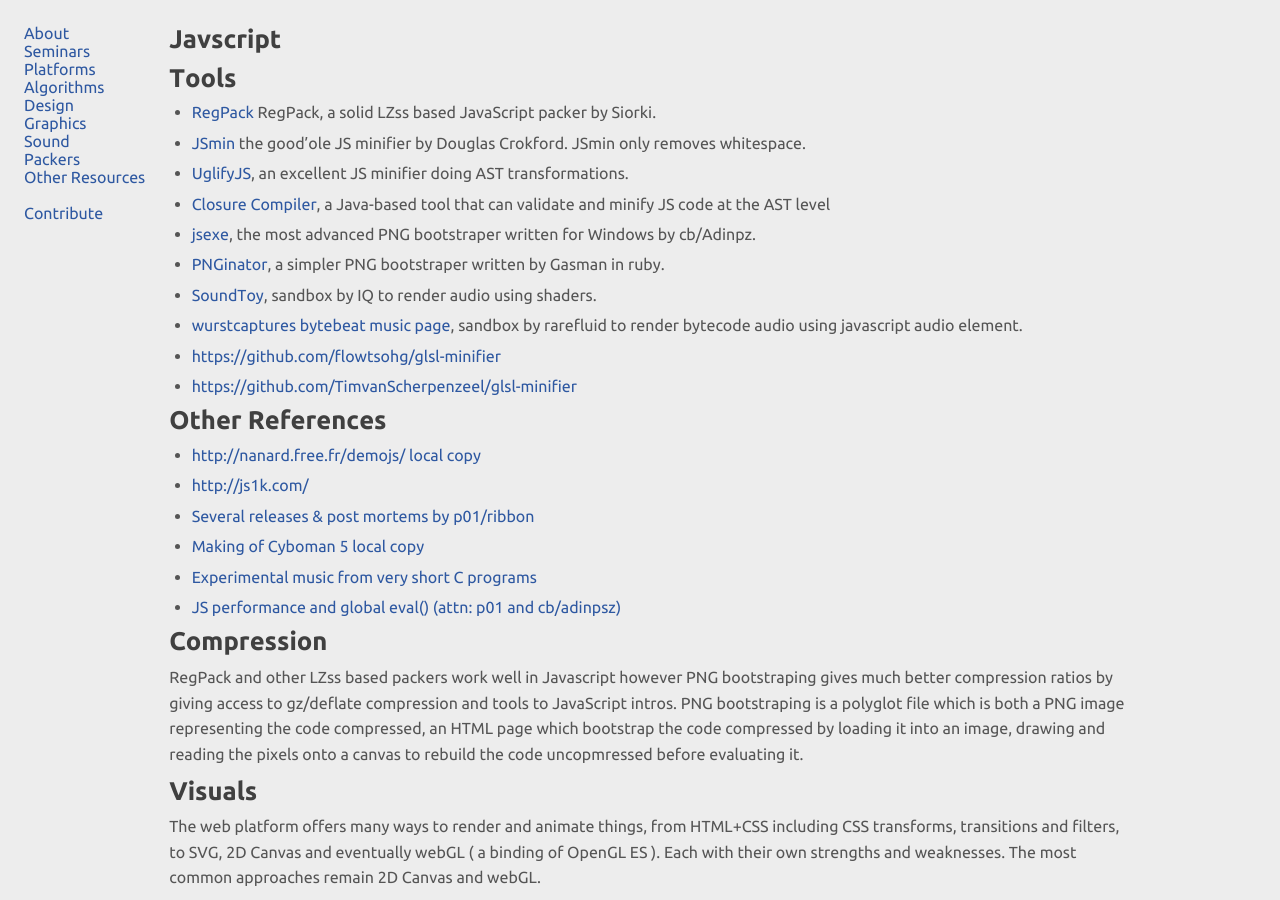
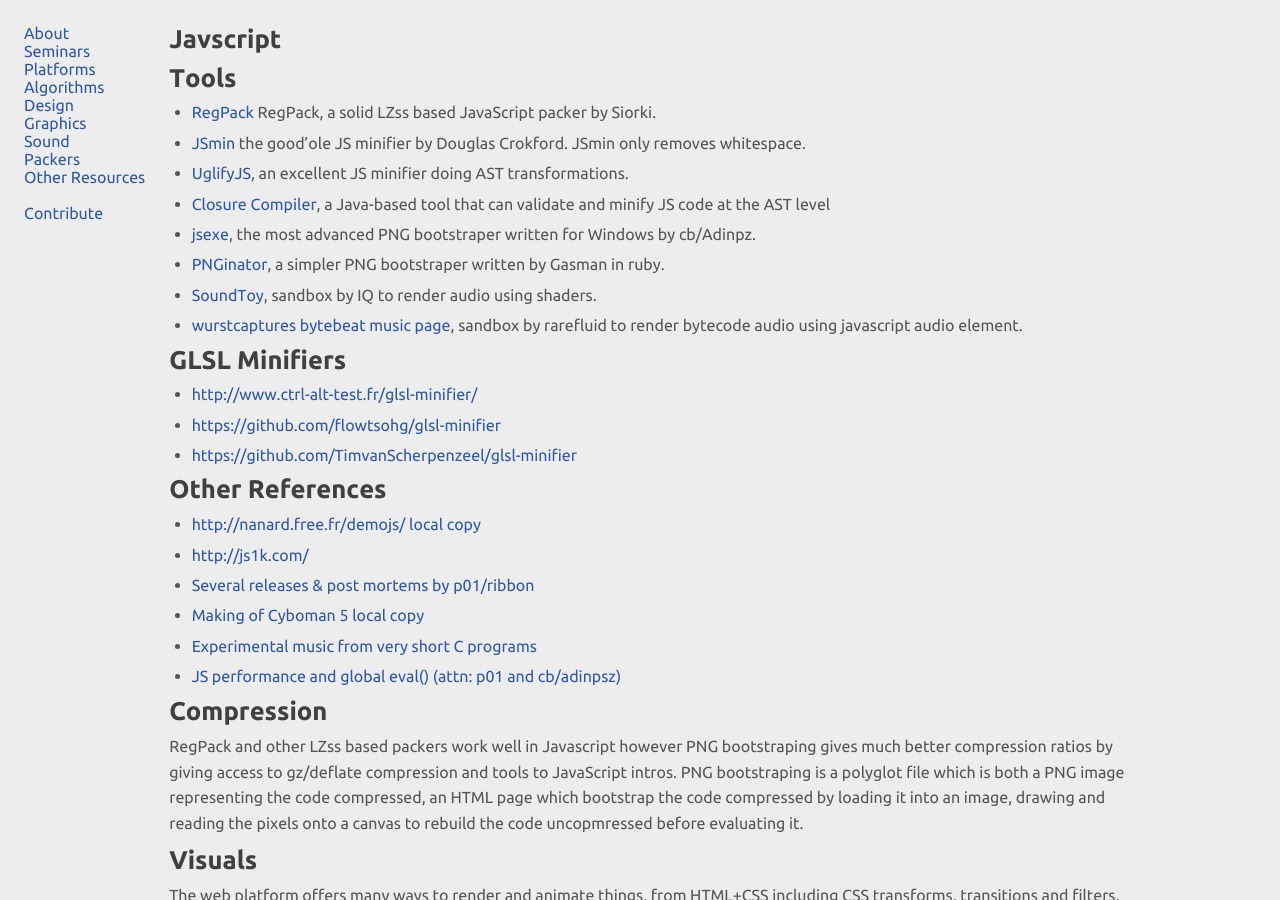
Before and after one commit to in4k/in4k.github.io, a Jekyll site: the page built from wiki/javascript.markdown, in a window 1280 px wide and 900 px high. Built offline with Jekyll 4.4.1, drawn with Linux system fonts in a browser that asks for light colours.

Commit message:
Update javascript.markdown

```diff
--- a/wiki/javascript.markdown
+++ b/wiki/javascript.markdown
@@ -12,6 +12,9 @@
 * [PNGinator](https://gist.github.com/gasman/2560551), a simpler PNG bootstraper written by Gasman in ruby.
 * [SoundToy](http://www.iquilezles.org/apps/soundtoy/), sandbox by IQ to render audio using shaders.
 * [wurstcaptures bytebeat music page](http://wurstcaptures.untergrund.net/music/), sandbox by rarefluid to render bytecode audio using javascript audio element.
+
+# GLSL Minifiers
+* [http://www.ctrl-alt-test.fr/glsl-minifier/](http://www.ctrl-alt-test.fr/glsl-minifier/)
 * [https://github.com/flowtsohg/glsl-minifier](https://github.com/flowtsohg/glsl-minifier)
 * [https://github.com/TimvanScherpenzeel/glsl-minifier](https://github.com/TimvanScherpenzeel/glsl-minifier)
 
```
